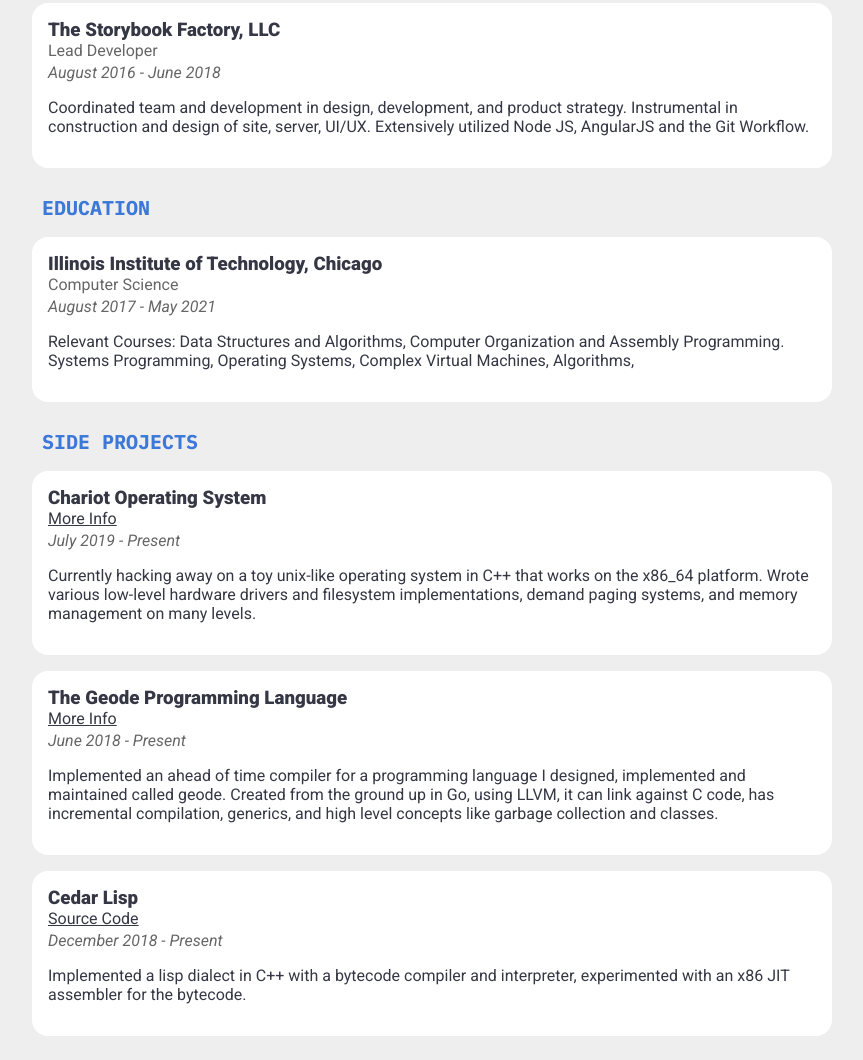
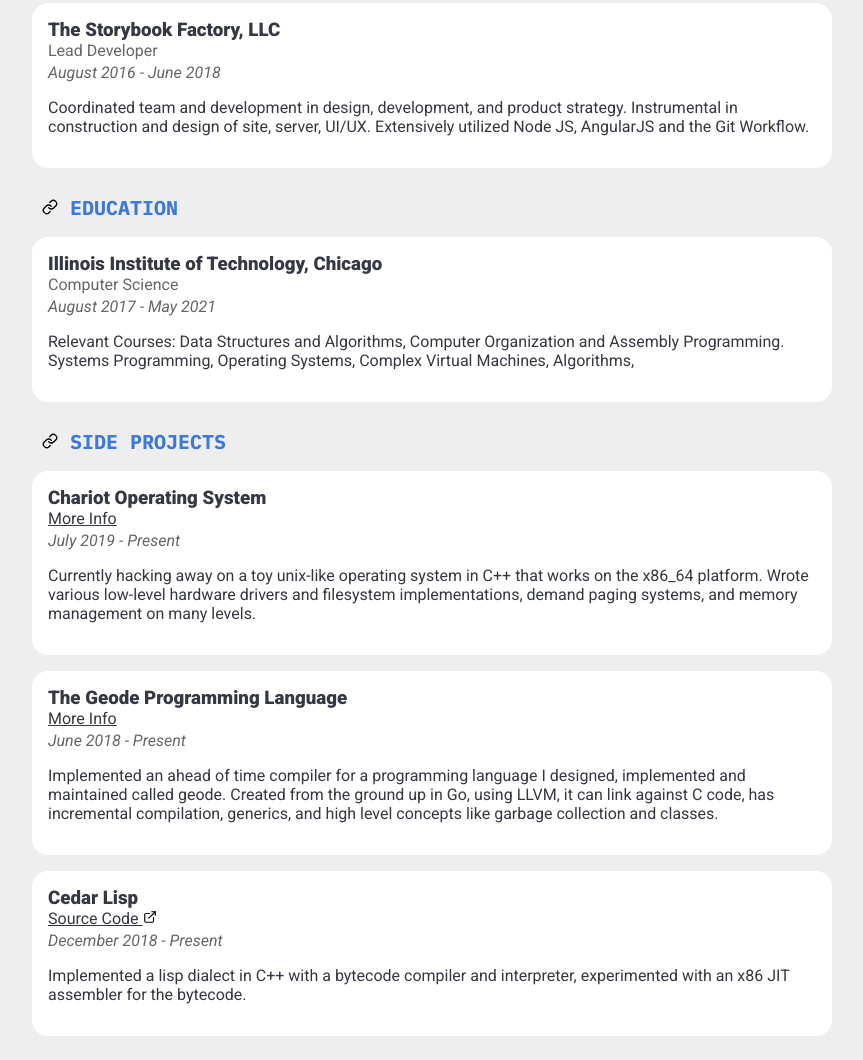
Before and after one commit to nickwanninger/resume, a plain HTML site: page index.html in a window 1280 px wide. Shown: the part 989-2049 px from the top of the page, without its empty margins (208-1071 px from the left). Drawn offline with Linux system fonts and the light colour scheme.

Commit message:
hash links on the home page

```diff
--- a/index.html
+++ b/index.html
@@ -31,7 +31,10 @@
           alt="Link to my twitter" /></a>
     </nav>
     <section id="skills">
-      <h2 class="section-heading">NOTABLE SKILLS</h2>
+      <h2 class="section-heading">
+        <a href="#skills" class="hash-link"><img src="/res/link.svg" alt="Link to this section"/></a>
+        NOTABLE SKILLS
+      </h2>
 
       <div class="block">
         <p>Very well versed in systems languages such as C and C++. Experience with low level systems driver code and
@@ -42,7 +45,10 @@
 
 
     <section id="experience">
-      <h2 class="section-heading">EXPERIENCE</h2>
+      <h2 class="section-heading">
+        <a href="#experience" class="hash-link"><img src="/res/link.svg" alt="Link to this section"/></a>
+        EXPERIENCE
+      </h2>
 
       <div class="block">
         <h3>HeXsa Lab Research Group</h3>
@@ -92,7 +98,10 @@
 
 
     <section id="education">
-      <h2 class="section-heading">EDUCATION</h2>
+      <h2 class="section-heading">
+        <a href="#education" class="hash-link"><img src="/res/link.svg" alt="Link to this section"/></a>
+        EDUCATION
+      </h2>
 
       <div class="block">
         <h3>Illinois Institute of Technology, Chicago</h3>
@@ -109,11 +118,14 @@
 
 
     <section id="projects">
-      <h2 class="section-heading">SIDE PROJECTS</h2>
+      <h2 class="section-heading">
+        <a href="#projects" class="hash-link"><img src="/res/link.svg" alt="Link to this section"/></a>
+        SIDE PROJECTS
+      </h2>
       <div class="block">
         <h3>Chariot Operating System</h3>
 
-        <h4 class="role"><a href="./chariot.html" target="_blank">More Info</a></h4>
+        <h4 class="role"><a href="./chariot.html">More Info</a></h4>
         <h4>July 2019 - Present</h4>
         <p>
           Currently hacking away on a toy unix-like operating system in C++ that works on the x86_64 platform. Wrote
@@ -124,7 +136,7 @@
       </div>
       <div class="block">
         <h3>The Geode Programming Language</h3>
-        <h4 class="role"><a href="./geode.html" target="_blank">More Info</a></h4>
+        <h4 class="role"><a href="./geode.html">More Info</a></h4>
         <h4>June 2018 - Present</h4>
         <p>
           Implemented an ahead of time compiler for a programming language I designed, implemented and maintained called
@@ -135,7 +147,12 @@
 
       <div class="block">
         <h3>Cedar Lisp</h3>
-        <h4 class="role"><a href="https://github.com/nickwanninger/cedar" target="_blank">Source Code</a></h4>
+        <h4 class="role">
+          <a href="https://github.com/nickwanninger/cedar" target="_blank">
+            Source Code
+            <img src="/res/external-link.svg" alt="External link icon" class="external-link"/>
+          </a>
+        </h4>
         <h4>December 2018 - Present</h4>
         <p>
           Implemented a lisp dialect in C++ with a bytecode compiler and interpreter, experimented with an x86 JIT
--- a/styles.css
+++ b/styles.css
@@ -121,3 +121,16 @@ code {
 .readme img {
     width: 100%;
 }
+
+img.external-link {
+    height: 0.9rem;
+}
+
+
+.hash-link {
+    text-decoration: none;
+}
+
+.hash-link img {
+    height: 1rem;
+}
```
Also changed, not shown: res/external-link.svg (added), res/link.svg (added).
